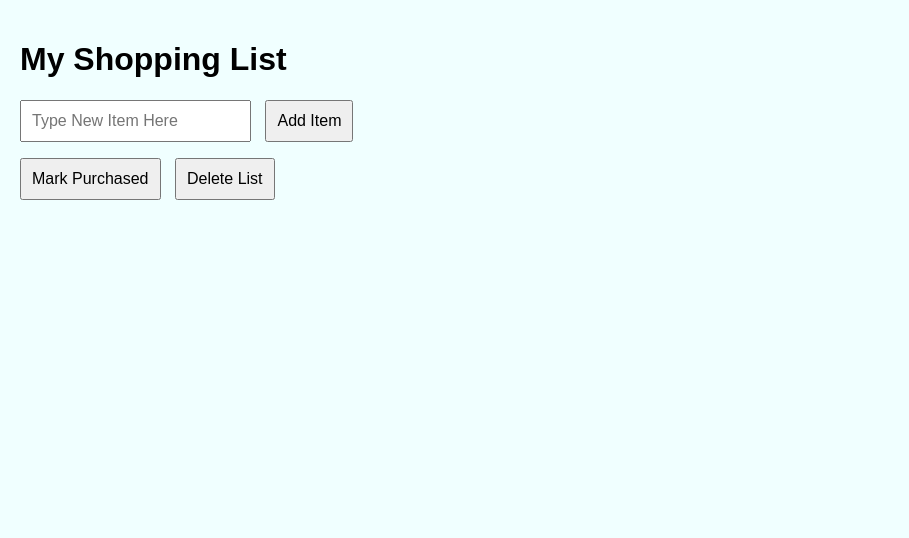
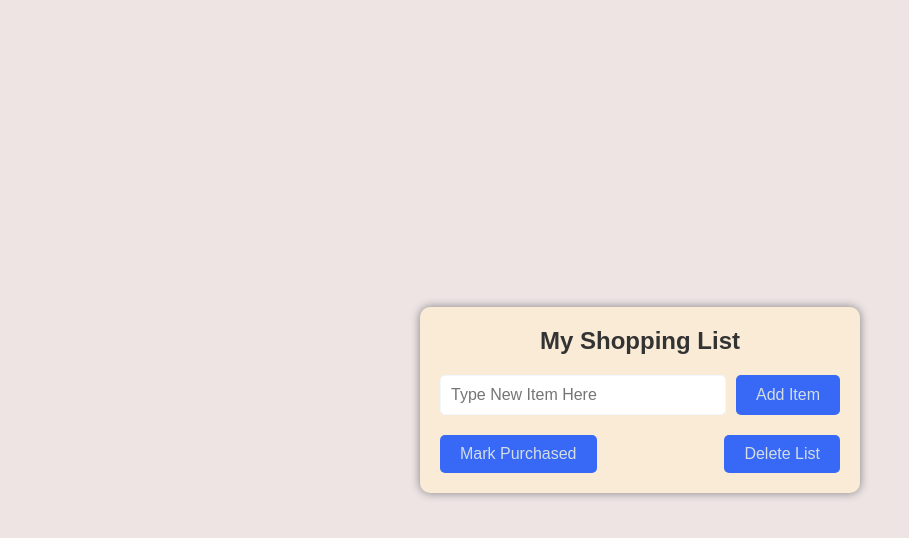
Before and after one commit to Pauline-WN/mini-web-app-, a plain HTML site: page index.html in a window 1280 px wide. Shown: the whole page, without its empty margins (0-909 px from the left). Drawn offline with Linux system fonts and the light colour scheme.

Commit message:
adds changes in style.css

```diff
--- a/index.html
+++ b/index.html
@@ -7,15 +7,18 @@
     <link rel="stylesheet" href="style.css">
 </head>
 <body>
+    <div class="container">
     <h1>My Shopping List</h1>
+    <div class="input-container">
     <input type="text" id="itemInput" placeholder="Type New Item Here">
     <button id="addButton">Add Item</button>
-
+</div>
     <ul id="shoppingList"></ul>
+    <div class="button-container">
     <button id="markPurchasedButton">Mark Purchased</button>
     <button id="deleteButton">Delete List</button>
-
-
+</div>
+</div>
     <script src="./index.js"></script>
 </body>
 </html>
--- a/style.css
+++ b/style.css
@@ -1,46 +1,89 @@
+body, h1, ul {
+    margin: 0;
+    padding: 0;
+}
+
 body {
-    font-family: Arial, sans-serif;
-    margin: 0;
+    font-family: 'Arial', sans-serif;
+    background-color: rgb(238, 228, 228);
+    display: flex;
+    justify-content: center;
+    align-items: center;
+    height: 100vh;
+    color: #333;
+}
+
+.container {
+    background-color: antiquewhite;
+    border-radius: 10px;
+    box-shadow: 0 0 10px grey;
     padding: 20px;
-    background-color: azure;
+    width: 100%;
+    max-width: 400px;
+    text-align: center;
 }
 
 h1 {
-    color: black;
+    font-size: 24px;
+    margin-bottom: 20px;
 }
 
-input {
+.input-container {
+    display: flex;
+    justify-content: space-between;
+    margin-bottom: 20px;
+}
+
+input[type="text"] {
+    flex: 1;
     padding: 10px;
     font-size: 16px;
+    border: 1px solid aliceblue;
+    border-radius: 5px;
     margin-right: 10px;
 }
 
 button {
-    padding: 10px;
+    padding: 10px 20px;
     font-size: 16px;
-    margin-right: 10px;
+    border: none;
+    border-radius: 5px;
+    background-color: rgba(0, 68, 255, 0.781);
+    color: rgb(212, 221, 228);
     cursor: pointer;
+    transition: background-color 0.3s ease;
+}
+
+button:hover {
+    background-color: rgba(30, 30, 92, 0.568);
 }
 
 ul {
     list-style-type: none;
-    padding: 0;
+    margin-bottom: 20px;
 }
 
 li {
     padding: 10px;
     font-size: 16px;
-    background-color: beige;
-    margin-bottom: 5px;
-    border: 1px;
+    background-color: whitesmoke;
+    border: 1px solid white;
+    border-radius: 5px;
+    margin-bottom: 10px;
     cursor: pointer;
+    transition: background-color 0.3s ease;
+}
+
+li:hover {
+    background-color: whitesmoke;
 }
 
 li.purchased {
     text-decoration: line-through;
-    background-color: antiquewhite
+    background-color: rgba(105, 114, 114, 0.699);
 }
 
-button:hover {
-    background-color: aliceblue
+.button-container {
+    display: flex;
+    justify-content: space-between;
 }
```
